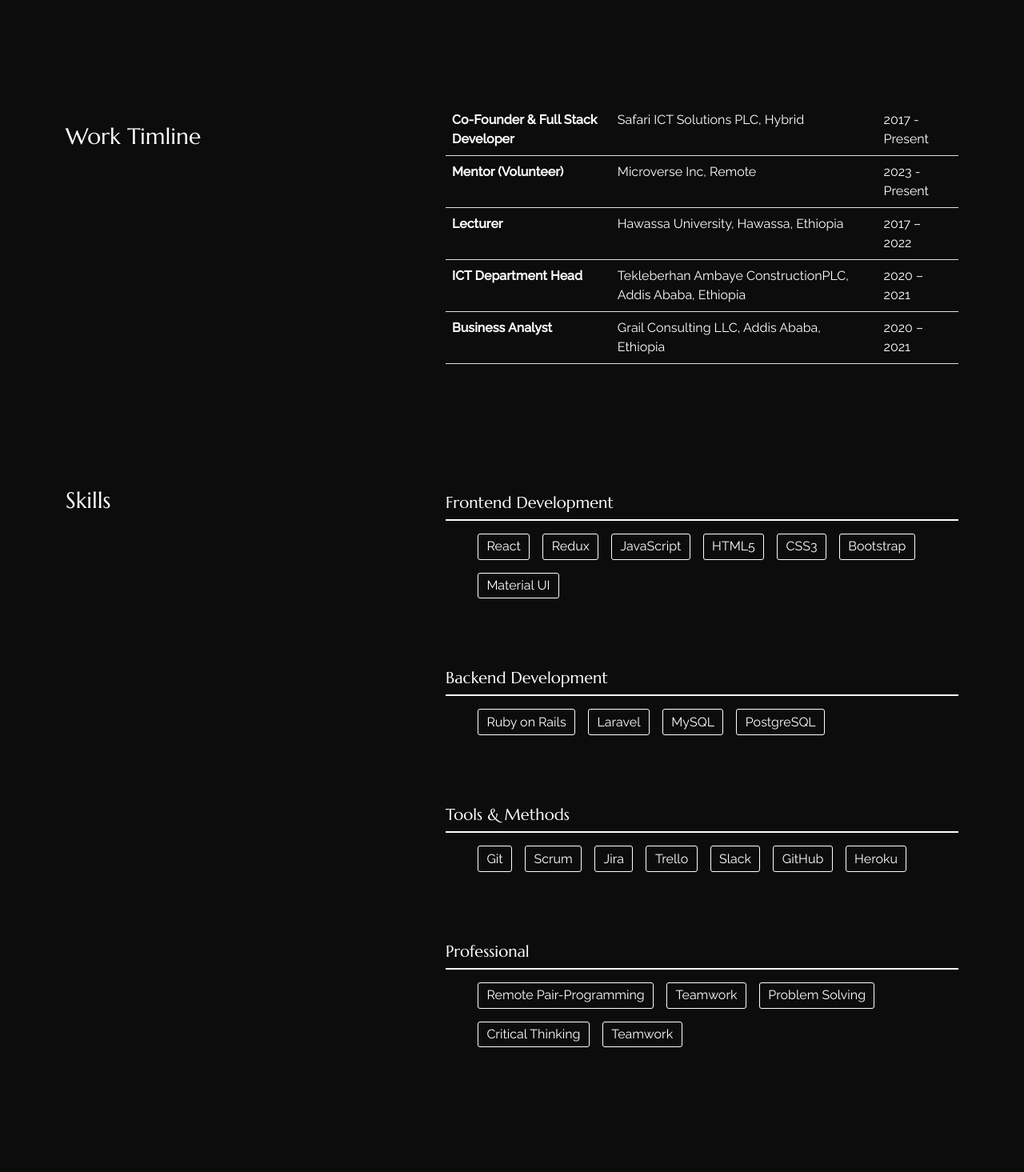
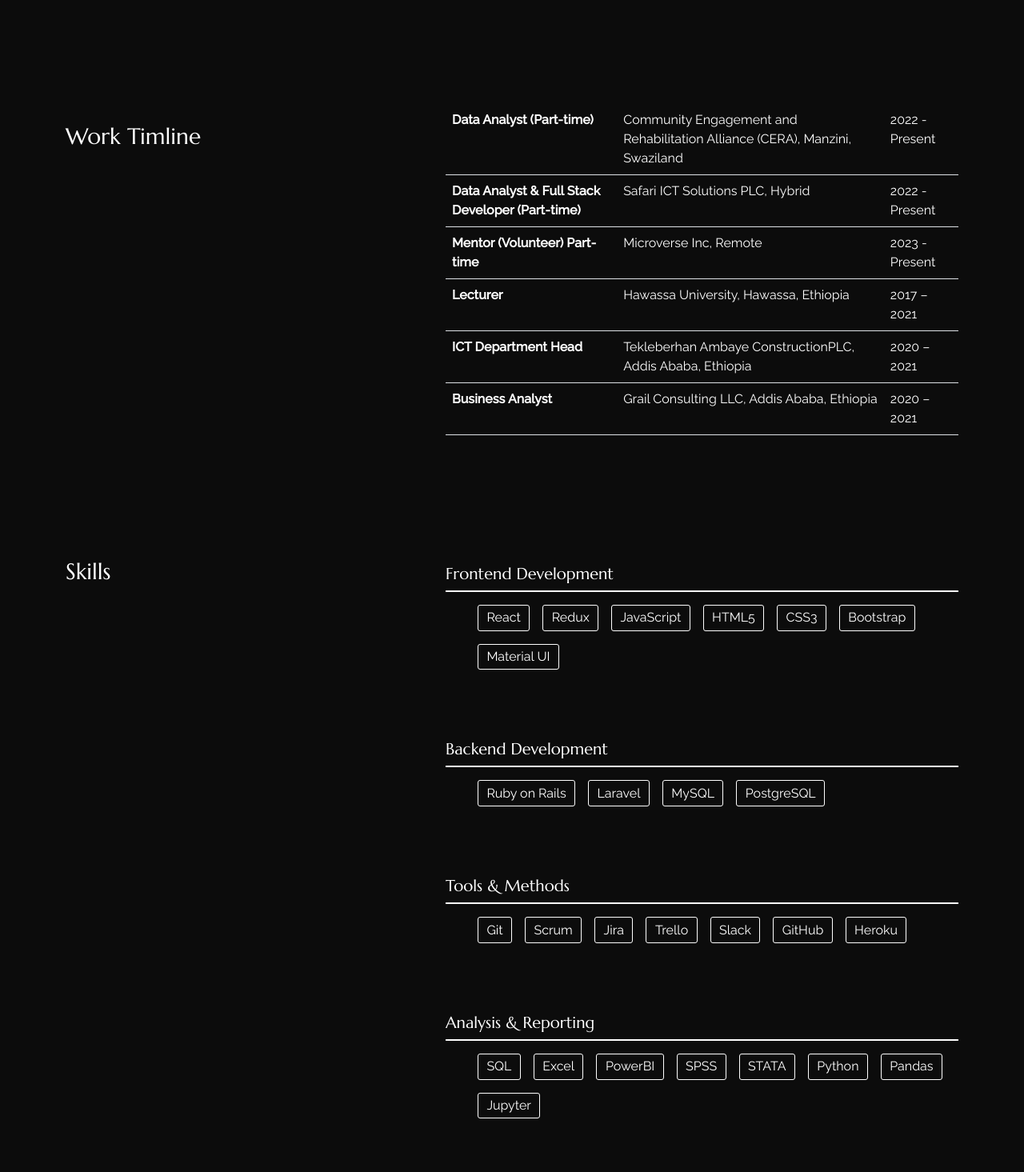
Before and after one commit to akos29/my-profile, a React (Create React App) app: page /about in a window 1280 px wide. Shown: the part 985-2450 px from the top of the page at 80% size. Before the commit the page ends 2350 px from the top, so only its background shows below. Built offline with nearby package versions, Linux system fonts and the light colour scheme.

Commit message:
Fix typos and update job titles in content_option.js

```diff
--- a/src/content_option.js
+++ b/src/content_option.js
@@ -19,7 +19,7 @@
 const dataabout = {
     title: "A bit about my self",
     aboutme: `I am a dedicated professional with a rich and diverse background that spans over a decade of experience. My journey in the world of technology and education has been nothing short of extraordinary. With a strong foundation in computer science, I have ventured into various roles, each contributing to my growth and expertise.`,
-    exp6:`In my role as a Part-time Data Analyst at Community Engagement &  Rehabilitation Alliance (   CERA), I've significantly improved data quality and accessibility for disability services and community empowerment programs. Using KOBO Toolbox, I implemented a data quality assurance process, boosting accuracy. Additionally, I developed a user-friendly data interface application, cutting data entry time by 30%. Leading a cross-functional team, I streamlined reporting by integrating data sources, reducing duplication of efforts`,
+    exp6:`In my role as a Part-time Data Analyst at Community Engagement &  Rehabilitation Alliance (CERA), I've significantly improved data quality and accessibility for disability services and community empowerment programs. Using KOBO Toolbox, I implemented a data quality assurance process, boosting accuracy. Additionally, I developed a user-friendly data interface application, cutting data entry time by 30%. Leading a cross-functional team, I streamlined reporting by integrating data sources, reducing duplication of efforts`,
     exp1:`As a Co-Founder & Full Stack Developer at Safari ICT Solutions PLC, I had the privilege of playing a pivotal role in establishing and nurturing a thriving ICT company. This journey has not only sharpened my technical skills but has also given me valuable insights into business operations and management.`,
     exp2: `My commitment to learning and growth led me to become a Mentor (Volunteer) at Microverse Inc, where I share my knowledge and guide the next generation of web developers. Collaborating remotely with talented individuals from around the world has been an enriching experience.`,
     exp3: `During my tenure as a Lecturer at Hawassa University in Ethiopia, I had the privilege of shaping the minds of future tech leaders. I take great pride in contributing to their educational journey, fostering a culture of innovation, and boosting graduate employability.`,
@@ -32,20 +32,26 @@
 
     cta: `I look forward to new challenges and opportunities that lie ahead, always ready to contribute my skills and experiences to make a meaningful impact.`,
 };
-const worktimeline = [{
-        jobtitle: "Co-Founder & Full Stack Developer",
-        where: "Safari ICT Solutions PLC, Hybrid",
-        date: "2017 - Present",
+const worktimeline = [
+    {
+        jobtitle: " Data Analyst (Part-time)   ",
+        where: "Community Engagement and Rehabilitation Alliance (CERA), Manzini, Swaziland",
+        date: "2022 - Present",
     },
     {
-        jobtitle: "Mentor (Volunteer)",
+        jobtitle: "Data Analyst  & Full Stack Developer (Part-time)",
+        where: "Safari ICT Solutions PLC, Hybrid",
+        date: "2022 - Present",
+    },
+    {
+        jobtitle: "Mentor (Volunteer) Part-time",
         where: "Microverse Inc, Remote",
         date: "2023 - Present",
     },
     {
         jobtitle: "Lecturer",
         where: "Hawassa University, Hawassa, Ethiopia",
-        date: "2017 – 2022",
+        date: "2017 – 2021",
     },
     {
         jobtitle: "ICT Department Head",
@@ -114,6 +120,18 @@
             {name: "Slack", value: 85},
             {name: "GitHub", value: 80},
             {name: "Heroku", value: 90},
+        ]
+    },
+    {
+        title: "Analysis & Reporting",
+        description: [
+            {name: "SQL", value: 85},
+            {name: "Excel", value: 80},
+            {name: "PowerBI", value: 90},
+            {name: "SPSS", value: 85},
+            {name: "STATA", value: 80}, {name: "Python", value: 85},
+            {name: "Pandas", value: 80},
+            {name: "Jupyter", value: 90},
         ]
     },
     {
```
